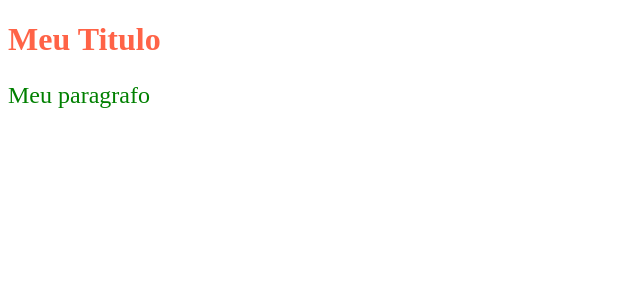
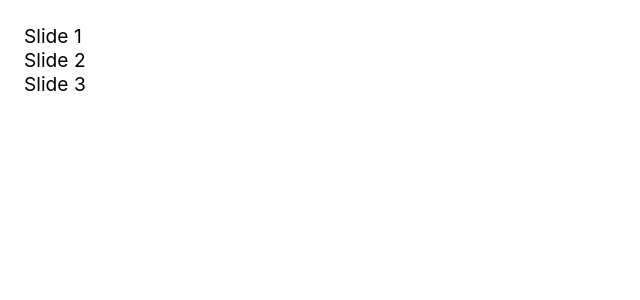
Before and after one commit to ederpagliotto/aulas, a React (Create React App) app: page / in a window 1280 px wide. Shown: the top 300 px of the page, without its empty margins (0-640 px from the left). Built offline with nearby package versions, Linux system fonts and the light colour scheme.

Commit message:
starting to create a slide

```diff
--- a/public/index.html
+++ b/public/index.html
@@ -13,9 +13,9 @@
       user's mobile device or desktop. See https://developers.google.com/web/fundamentals/web-app-manifest/
     -->
   <link rel="manifest" href="%PUBLIC_URL%/manifest.json" />
-  <!--
-    <link rel="stylesheet" href="%PUBLIC_URL%/style.css" />
-  -->
+
+  <link rel="stylesheet" href="%PUBLIC_URL%/style.css" />
+
 
   <!--
       Notice the use of %PUBLIC_URL% in the tags above.
--- a/src/App.js
+++ b/src/App.js
@@ -1,21 +1,25 @@
 import React from 'react';
-import styled from 'styled-components';
-
-const Titulo = styled.h1`
-  font-size: 2rem;
-  color: tomato;
-`;
-
-const Paragrafo = styled.p`
-  font-size: 1.5rem;
-  color: green;
-`;
+import Slide from './Slide';
 
 const App = () => {
+  const slides = [
+    {
+      id: 'slide1',
+      text: 'Slide 1',
+    },
+    {
+      id: 'slide2',
+      text: 'Slide 2',
+    },
+    {
+      id: 'slide3',
+      text: 'Slide 3',
+    },
+  ];
+
   return (
     <div>
-      <Titulo>Meu Titulo</Titulo>
-      <Paragrafo>Meu paragrafo</Paragrafo>
+      <Slide slides={slides} />
     </div>
   );
 };
--- /dev/null
+++ b/src/Slide.js
@@ -0,0 +1,13 @@
+import React from 'react';
+
+const Slide = ({ slides }) => {
+  return (
+    <div>
+      {slides.map((slide) => (
+        <div key={slide.id}>{slide.text}</div>
+      ))}
+    </div>
+  );
+};
+
+export default Slide;
```
